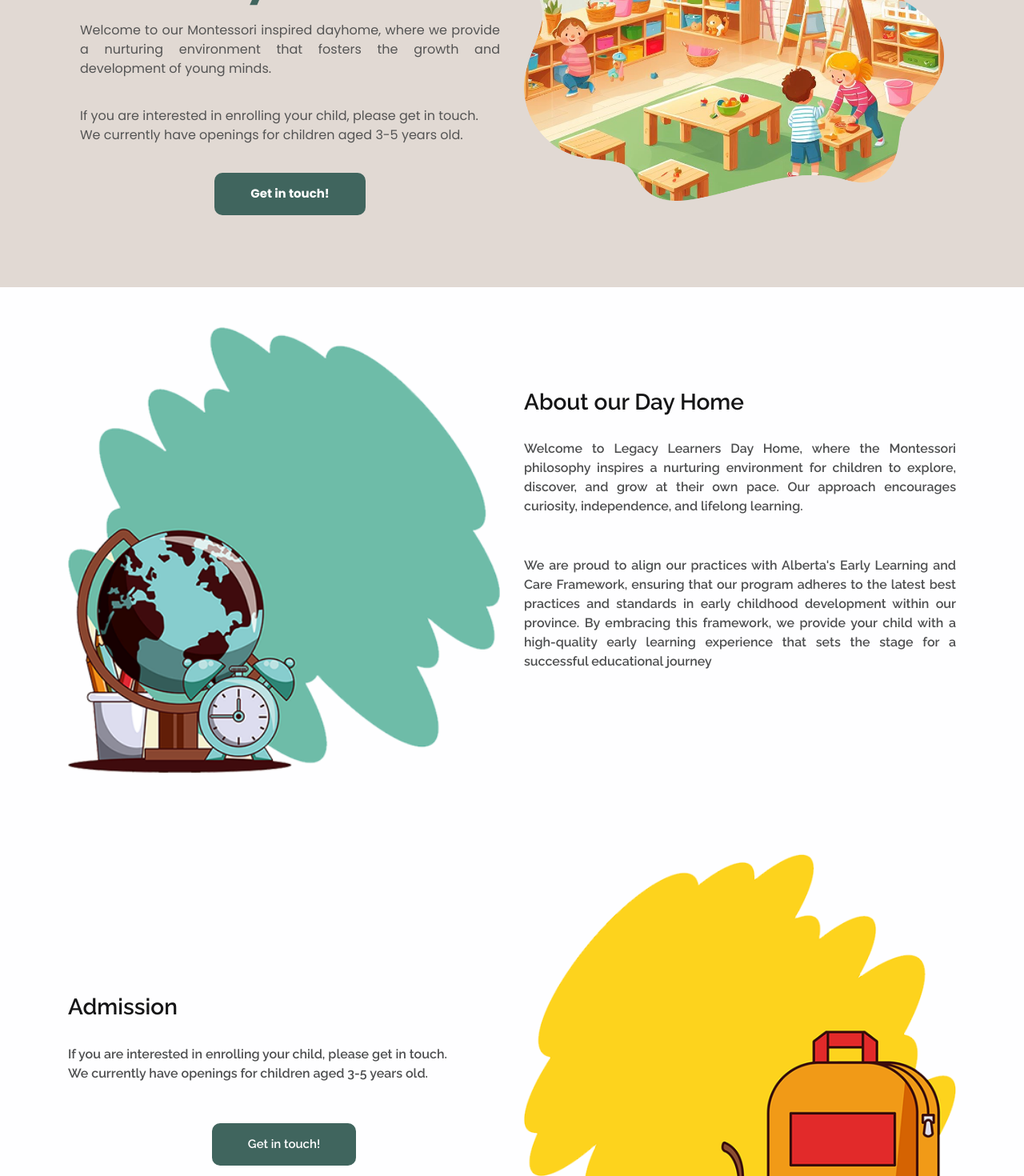
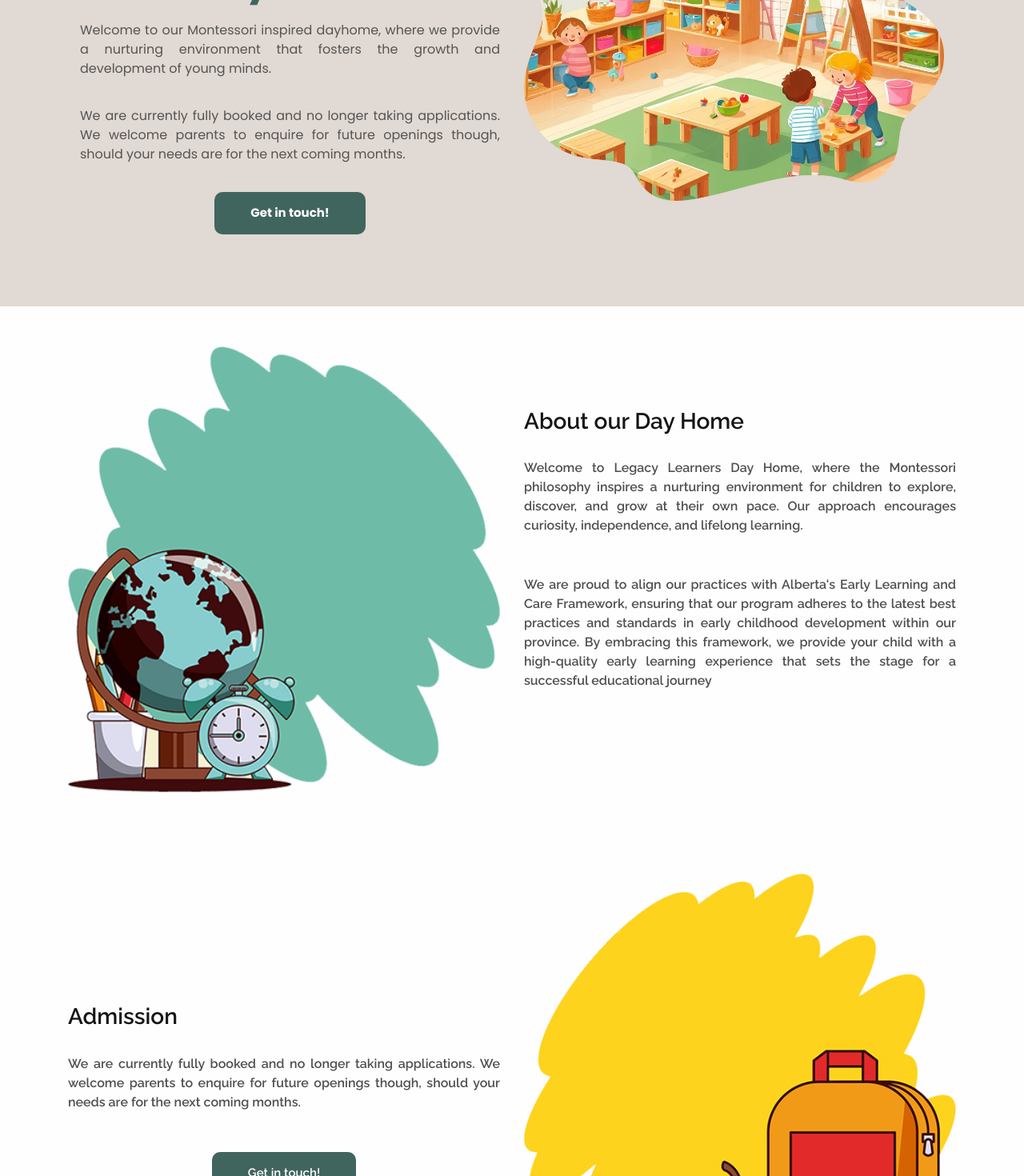
Before and after one commit to legacy-learners/legacy-learners.github.io, a React (Vite) app: page / in a window 1280 px wide. Shown: the part 300-1770 px from the top of the page at 80% size. Built offline with nearby package versions, Linux system fonts and the light colour scheme; no server answers.

Commit message:
fully booked

```diff
--- a/src/components/Admission.tsx
+++ b/src/components/Admission.tsx
@@ -8,17 +8,17 @@ export const Admission = () => (
         <div className="col-md-6">
           <div className="admission_detail-box">
             <h3>Admission</h3>
-            <p>
+            {/* <p>
               If you are interested in enrolling your child, please get in
               touch.
               <br />
               We currently have openings for children aged 3-5 years old.
-            </p>
-            {/* <p>
+            </p> */}
+            <p>
               We are currently fully booked and no longer taking applications.
               We welcome parents to enquire for future openings though, should
               your needs are for the next coming months.
-            </p> */}
+            </p>
             <GetInTouch />
           </div>
         </div>
--- a/src/components/Hero.tsx
+++ b/src/components/Hero.tsx
@@ -25,18 +25,18 @@ export const Hero = () => {
                   nurturing environment that fosters the growth and development
                   of young minds.
                 </p>
-                <p>
+                {/* <p>
                   If you are interested in enrolling your child, please get in
                   touch.
                   <br />
                   We currently have openings for children aged 3-5 years old.
-                </p>
-                {/* <p>
+                </p> */}
+                <p>
                   We are currently fully booked and no longer taking
                   applications. We welcome parents to enquire for future
                   openings though, should your needs are for the next coming
                   months.
-                </p> */}
+                </p>
                 <div className="hero_btn-continer">
                   <GetInTouch />
                 </div>
```
